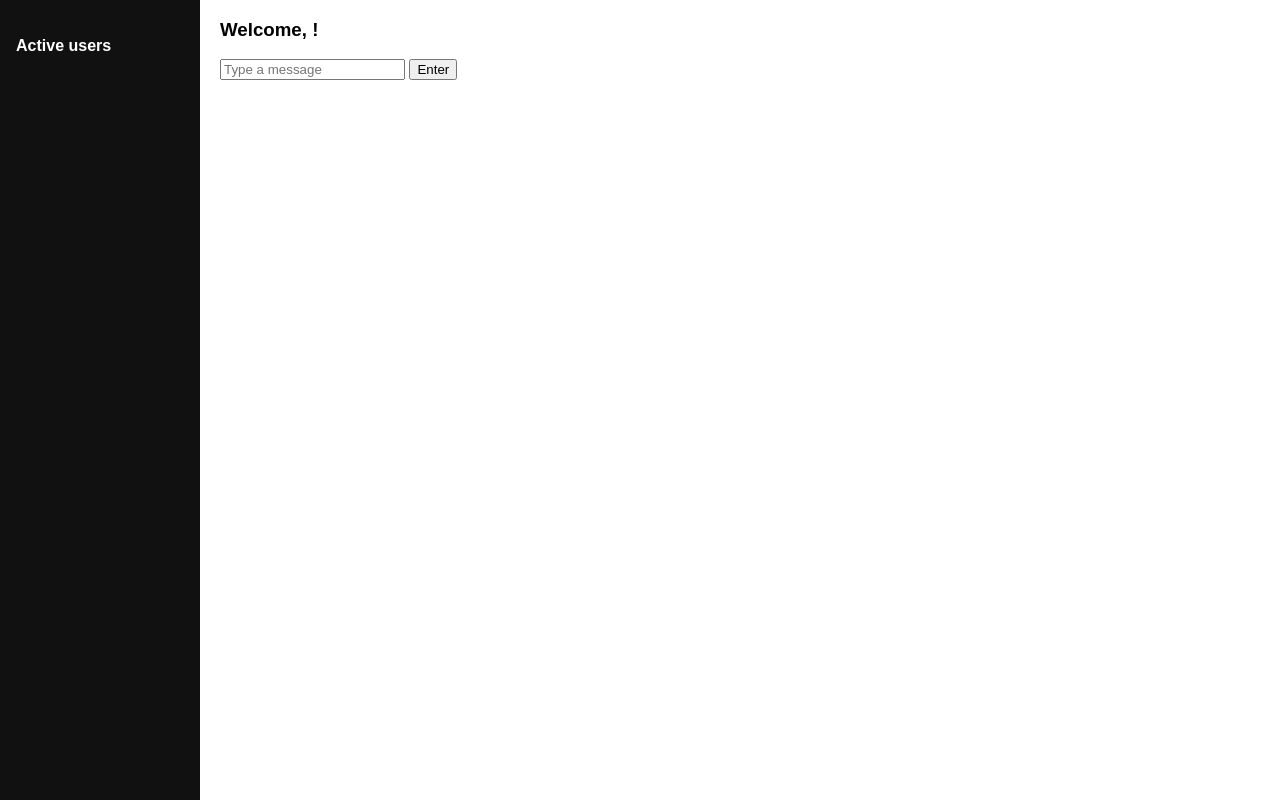
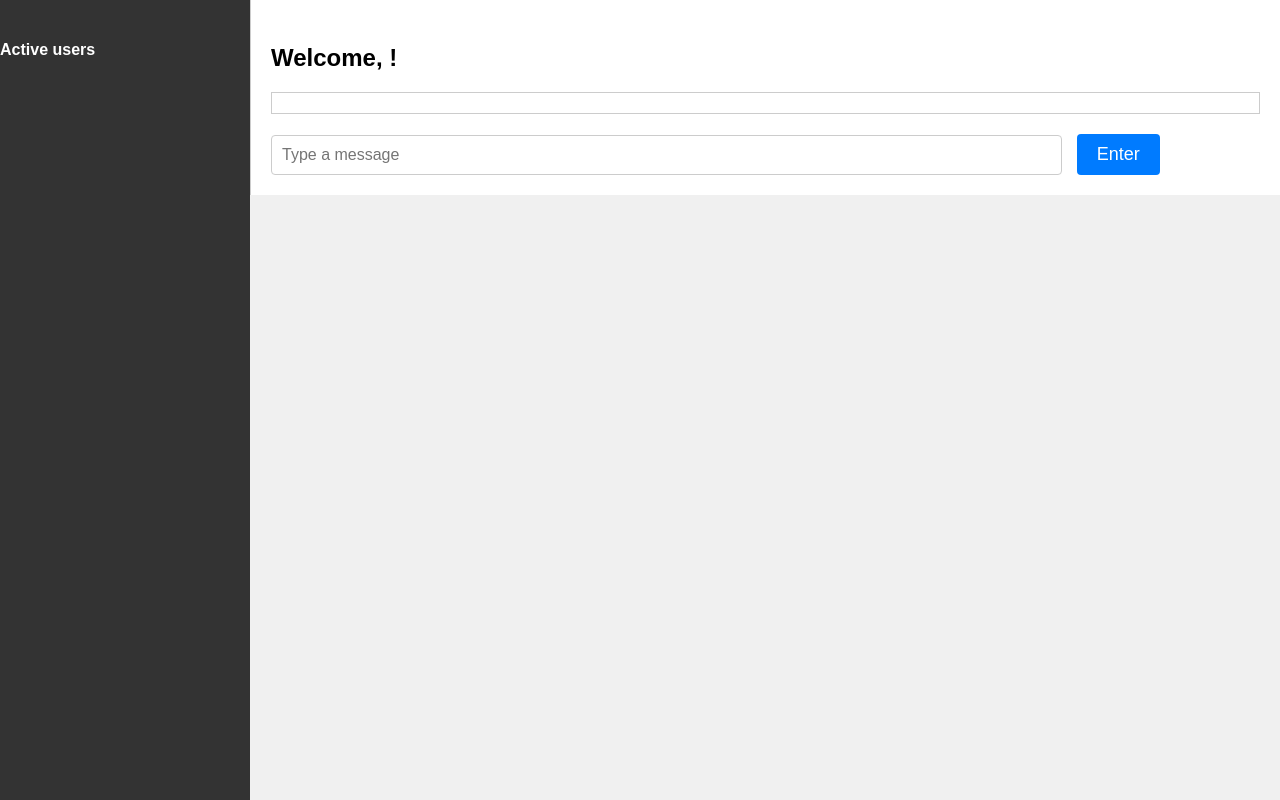
Before and after one commit to QingyangZeng-121/CA4, a website: page public/chat.html in a window 1280 px wide. Drawn offline with nearby package versions, Linux system fonts and the light colour scheme; no server answers.

Commit message:
update css

```diff
--- a/public/chat.html
+++ b/public/chat.html
@@ -22,7 +22,7 @@
         <div class="inbox__messages"></div>
 
         <form class="message_form">
-            <input type="text" class="message_form__input" placeholder="Type a message" />
+            <input type="text" class="message_form__input" name="message" placeholder="Type a message" />
             <button class="message_form__button" type="submit">
                 Enter
             </button>
--- a/public/css/demo.css
+++ b/public/css/demo.css
@@ -5,46 +5,81 @@
 body {
     margin: 0;
     font-family: Arial, Helvetica, sans-serif;
+    background-color: #f0f0f0;
 }
 
 /* Style the side navigation */
 .sidenav {
     height: 100%;
-    width: 200px;
+    width: 250px;
     position: fixed;
     z-index: 1;
     top: 0;
     left: 0;
-    background-color: #111;
+    background-color: #333;
     overflow-x: hidden;
+    padding-top: 20px;
+    color: white;
 }
-
-  /*make the active user text inherit style from container*/
-
-  .inbox__people{
-      color: white;
-      padding: 16px;
-  }
-
 
 /* Side navigation links */
 .sidenav a {
     color: white;
-    padding: 16px;
+    padding: 10px 20px;
     text-decoration: none;
     display: block;
+    transition: background-color 0.3s, color 0.3s;
 }
-
-
 
 /* Change color on hover */
 .sidenav a:hover {
-    background-color: #ddd;
-    color: black;
+    background-color: #007bff;
+    color: white;
 }
 
 /* Style the content */
 .content {
-    margin-left: 200px;
-    padding-left: 20px;
+    margin-left: 250px;
+    padding: 20px;
+    background-color: white;
+    border-left: 1px solid #ccc;
 }
+
+h3 {
+    font-size: 24px;
+    margin-bottom: 20px;
+}
+
+.messages__history {
+    max-height: 500px;
+    overflow-y: scroll;
+    border: 1px solid #ccc;
+    padding: 10px;
+}
+
+.message_form {
+    margin-top: 20px;
+}
+
+.message_form__input {
+    width: 80%;
+    padding: 10px;
+    font-size: 16px;
+    border: 1px solid #ccc;
+    border-radius: 4px;
+    margin-right: 10px;
+}
+
+.message_form__button {
+    padding: 10px 20px;
+    font-size: 18px;
+    background-color: #007bff;
+    color: white;
+    border: none;
+    border-radius: 4px;
+    cursor: pointer;
+}
+
+.message_form__button:hover {
+    background-color: #0056b3;
+}
--- a/public/js/client.js
+++ b/public/js/client.js
@@ -1,6 +1,7 @@
 const socket = io();
 
 const inboxPeople = document.querySelector(".inbox__people");
+const messageBox = document.querySelector(".messages__history");
 
 // 从本地存储中获取用户名
 let userName = localStorage.getItem("username");
@@ -31,43 +32,41 @@ const addToUsersBox = function (userName) {
     //to true, while also casting from an object to boolean
     if (!!document.querySelector(`.${userName}-userlist`)) {
         return;
-
     }
 
-    //setup the divs for displaying the connected users
-    //id is set to a string including the username
+    // Setup the divs for displaying the connected users
+    // id is set to a string including the username
     const userBox = `
     <div class="chat_id ${userName}-userlist">
       <h5>${userName}</h5>
     </div>
   `;
-    //set the inboxPeople div with the value of userbox
+
+    // Set the inboxPeople div with the value of userbox
     inboxPeople.innerHTML += userBox;
 };
 
-//call
+// Call newUserConnected
 newUserConnected();
 
-//when a new user event is detected
+// When a new user event is detected
 socket.on("new user", function (data) {
   data.map(function (user) {
-          return addToUsersBox(user);
-      });
+      return addToUsersBox(user);
+  });
 });
 
-//when a user leaves
+// When a user leaves
 socket.on("user disconnected", function (userName) {
   document.querySelector(`.${userName}-userlist`).remove();
 });
 
-
 const inputField = document.querySelector(".message_form__input");
 const messageForm = document.querySelector(".message_form");
-const messageBox = document.querySelector(".messages__history");
 
 const addNewMessage = ({ user, message, timestamp }) => {
   const time = new Date();
-   const formattedTime = time.toLocaleString("en-US", {
+  const formattedTime = time.toLocaleString("en-US", {
     day: "numeric",
     month: "numeric",
     year: "numeric",
@@ -97,8 +96,19 @@ const addNewMessage = ({ user, message, timestamp }) => {
     </div>
   </div>`;
 
-  //is the message sent or received
-  messageBox.innerHTML += user === userName ? myMsg : receivedMsg;
+  // Determine if the message is from the current user
+  const isMyMessage = user === userName;
+
+  // Create a new message element
+  const messageElement = document.createElement("div");
+  messageElement.className = isMyMessage ? "outgoing__message" : "incoming__message";
+  messageElement.innerHTML = isMyMessage ? myMsg : receivedMsg;
+
+  // Append the message element to the messageBox
+  messageBox.appendChild(messageElement);
+
+  // Scroll to the bottom of the messageBox
+  messageBox.scrollTop = messageBox.scrollHeight;
 };
 
 messageForm.addEventListener("submit", (e) => {
```
Also changed, not shown: public/index.html (+40 -0 lines). Lines whose indentation alone changed are shown as unchanged.
